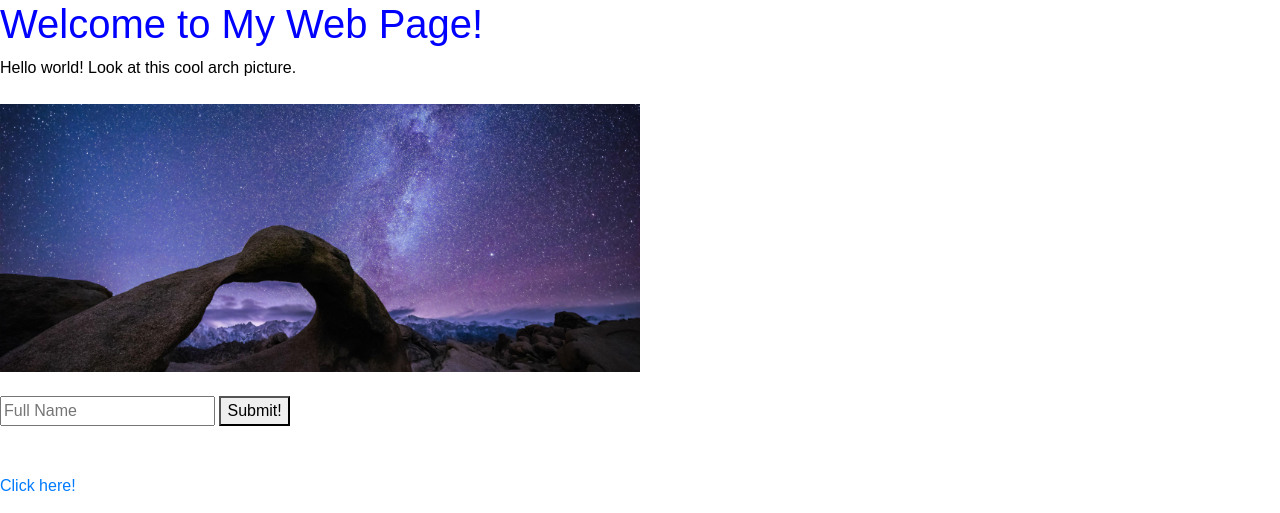
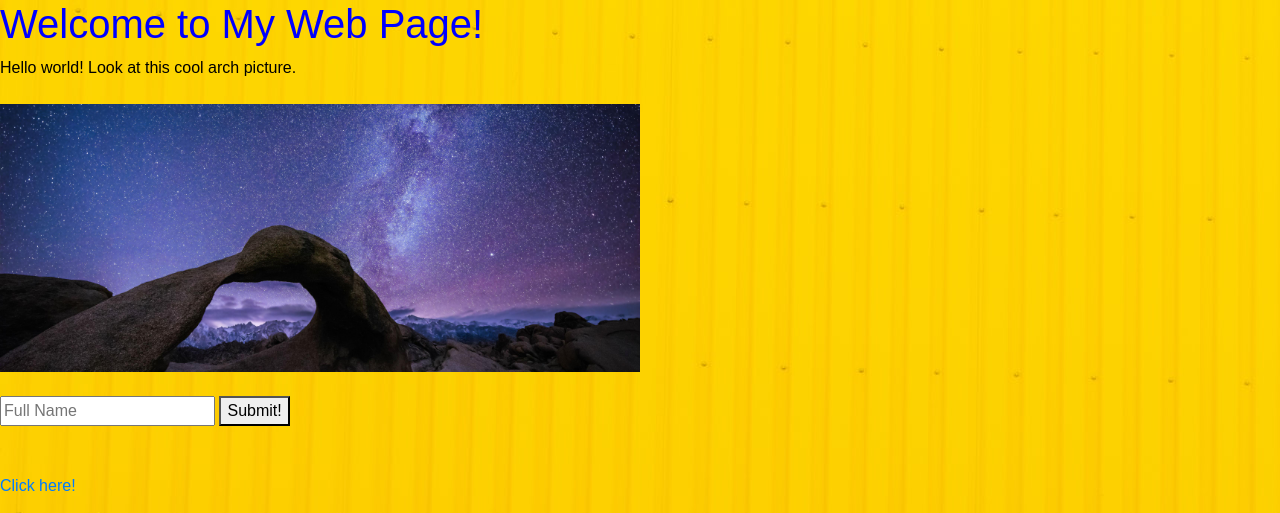
Before and after one commit to juskell/lecture0, a plain HTML site: page index.html in a window 1280 px wide. Shown: the top 513 px of the page. Drawn offline with nearby package versions, Linux system fonts and the light colour scheme.

Commit message:
new background

```diff
--- a/styles.css
+++ b/styles.css
@@ -7,6 +7,7 @@ h1 {
 body {
   color: black;
   font-family: Arial, Helvetica, sans-serif;
+  background: url(background.jpg);
 }
 
 table {
```
Also changed, not shown: background.jpg (added).
